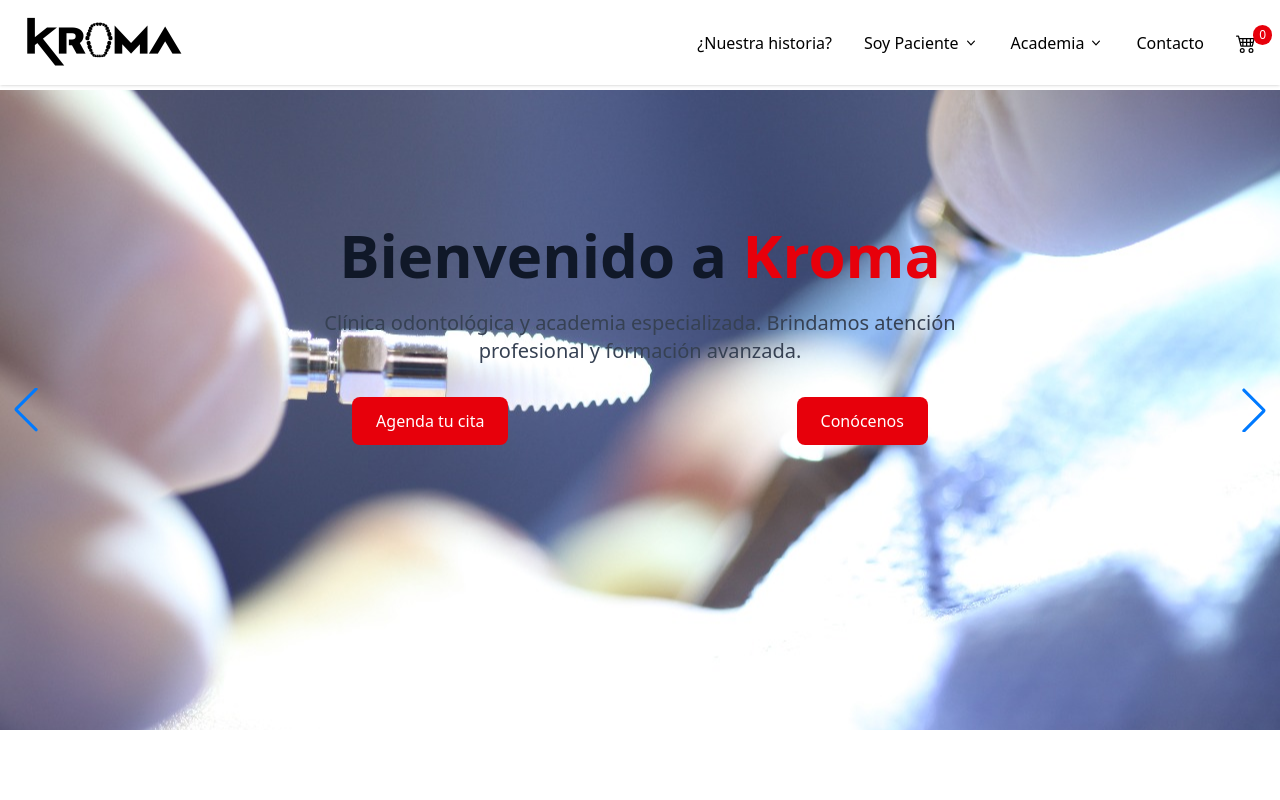
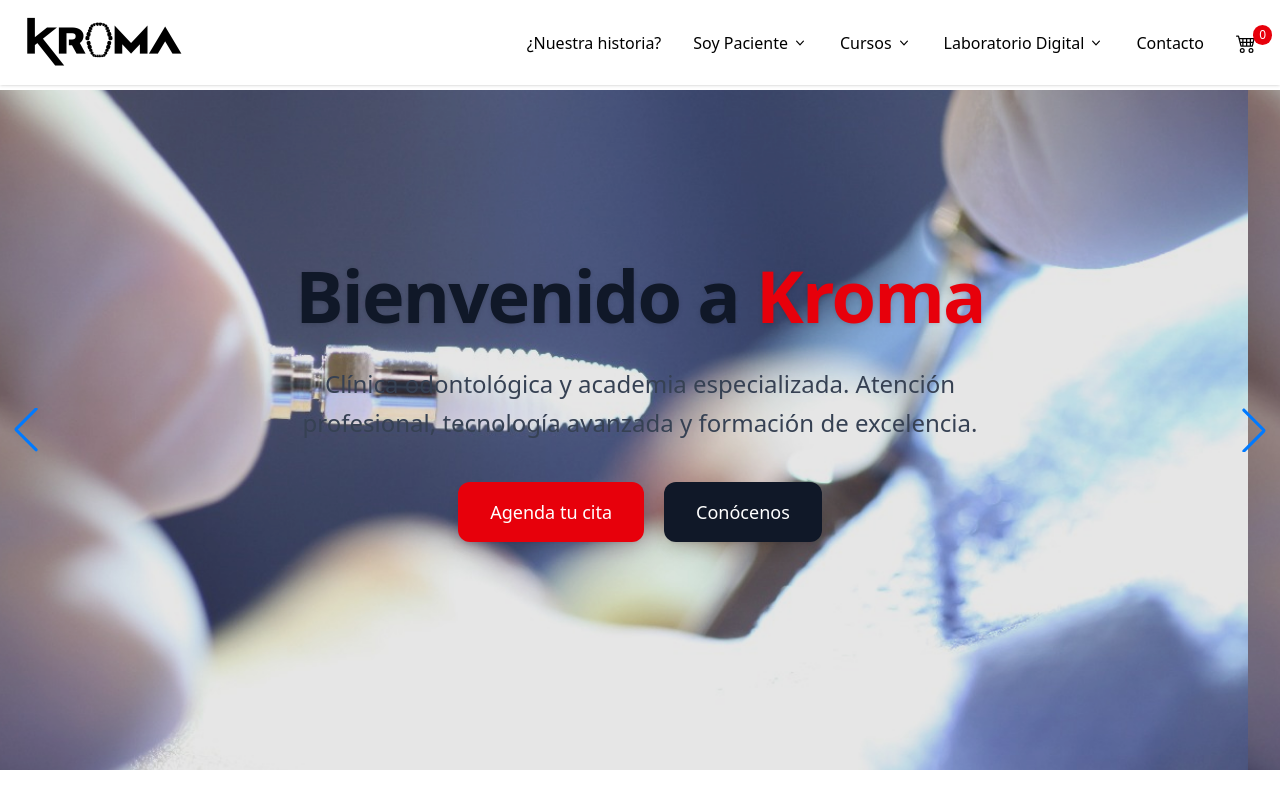
Before and after one commit to kromacompanysa/nuxt_web, a Nuxt app: page / in a window 1280 px wide. Shown: the top 800 px of the page. Built offline with nearby package versions, Linux system fonts and the light colour scheme.

Commit message:
adding contact, google map

```diff
--- a/app/app.config.ts
+++ b/app/app.config.ts
@@ -22,7 +22,7 @@
       ],
     },
     {
-      label: "Academia",
+      label: "Cursos",
       type: "dropdown",
       items: [
         { label: "Fotografía odontológica", href: "/" },
@@ -35,6 +35,19 @@
         { label: "Periodoncia e implantes", href: "/" },
         { label: "Ortodoncia", href: "/" },
         { label: "Odontología digital", href: "/" },
+      ],
+    },
+    {
+      label: "Laboratorio Digital",
+      type: "dropdown",
+      items: [
+        { label: "Pronto", href: "/" },
+        { label: "Pronto", href: "/" },
+        { label: "Pronto", href: "/" },
+        { label: "Pronto", href: "/" },
+        { label: "Pronto", href: "/" },
+        { label: "Pronto", href: "/" },
+        { label: "Pronto", href: "/" },
       ],
     },
     {
--- a/app/components/DefaultHero.vue
+++ b/app/components/DefaultHero.vue
@@ -1,5 +1,5 @@
 <template>
-    <section class="relative min-h-[80vh] overflow-hidden">
+  <section class="relative min-h-[85vh] overflow-hidden">
     <!-- BACKGROUND SWIPER -->
     <Swiper
       :modules="[Navigation]"
@@ -13,41 +13,48 @@
         class="block w-full h-full"
       >
         <div
-                    class="absolute inset-0 w-full h-full bg-center bg-cover bg-no-repeat"
+          class="absolute inset-0 w-full h-full bg-center bg-cover bg-no-repeat scale-105 brightness-90"
           :style="{ backgroundImage: `url(${img})` }"
         ></div>
       </SwiperSlide>
     </Swiper>
 
-        <!-- WHITE OVERLAY -->
-        <div class="absolute inset-0 bg-white/70 backdrop-blur-[1px]"></div>
+    <!-- OVERLAY CON GRADIENTE -->
+    <div
+      class="absolute inset-0 bg-gradient-to-b from-white/70 via-white/60 to-white/40 backdrop-blur-[2px]"
+    ></div>
 
     <!-- TEXT CONTENT -->
     <div
-            class="relative z-10 max-w-4xl mx-auto px-6 pt-32 pb-32 text-center text-gray-900"
+      class="relative z-10 max-w-4xl mx-auto px-6 pt-40 pb-28 text-center text-gray-900"
     >
-            <h1 class="text-4xl md:text-6xl font-bold leading-tight">
-                Bienvenido a <span class="text-red-600">Kroma</span>
+      <h1
+        class="text-5xl md:text-7xl font-extrabold tracking-tight leading-tight drop-shadow-sm"
+      >
+        Bienvenido a
+        <span class="text-red-600">Kroma</span>
       </h1>
 
-            <p class="text-gray-700 text-lg md:text-xl max-w-2xl mx-auto mt-4">
-                Clínica odontológica y academia especializada. Brindamos
-                atención profesional y formación avanzada.
+      <p
+        class="text-gray-700 text-lg md:text-2xl max-w-3xl mx-auto mt-6 leading-relaxed"
+      >
+        Clínica odontológica y academia especializada. Atención profesional,
+        tecnología avanzada y formación de excelencia.
       </p>
 
       <div
-                class="flex flex-col sm:flex-row justify-center gap-4 pt-8 w-full mx-auto"
+        class="flex flex-col sm:flex-row justify-center gap-5 pt-10 w-full mx-auto"
       >
         <NuxtLink
           to="/contact"
-                    class="w-[180px] sm:w-auto mx-auto px-6 py-3 bg-red-600 text-white rounded-lg hover:bg-red-700 transition text-center"
+          class="px-8 py-4 text-lg bg-red-600 text-white rounded-xl shadow-lg hover:bg-red-700 hover:shadow-xl transition-all"
         >
           Agenda tu cita
         </NuxtLink>
 
         <NuxtLink
           to="/about"
-                    class="w-[180px] sm:w-auto mx-auto px-6 py-3 bg-red-600 text-white rounded-lg hover:bg-red-700 transition text-center"
+          class="px-8 py-4 text-lg bg-gray-900 text-white rounded-xl shadow-lg hover:bg-gray-800 hover:shadow-xl transition-all"
         >
           Conócenos
         </NuxtLink>
--- a/app/pages/contact.vue
+++ b/app/pages/contact.vue
@@ -1,6 +1,59 @@
 <template>
-    <div class="p-10 max-w-3xl mx-auto">
-        <h1 class="text-3xl font-bold mb-4">Contacto</h1>
-        <p>Proximanente…</p>
+  <section class="max-w-6xl mx-auto px-6 py-10">
+    <!-- Heading -->
+    <!-- <h1 class="text-4xl font-bold text-center mb-4">Contacto</h1> -->
+    <!-- <p class="text-center text-gray-500 mb-16"> -->
+    <!--   Encuéntranos y agenda tu cita con facilidad -->
+    <!-- </p> -->
+
+    <!-- Layout -->
+    <div class="grid md:grid-cols-2 gap-12 items-start">
+      <!-- LEFT: Info -->
+      <div class="space-y-6">
+        <div class="bg-white shadow-lg rounded-2xl p-8">
+          <h3 class="text-2xl font-semibold mb-4 flex items-center gap-2">
+            <span class="text-red-600">📍</span> Nuestra Ubicación
+          </h3>
+
+          <p class="text-gray-700 leading-relaxed">
+            Clínica Kroma <br />
+            Av. Lambramani #175 <br />
+            Arequipa, Arequipa - Perú
+          </p>
+
+          <div class="mt-6 space-y-2 text-gray-600">
+            <p>📞 +51 999 999 999</p>
+            <p>✉ contacto@kroma.pe</p>
+            <p>🕐 Lun - Sáb : 9:00 AM - 7:00 PM</p>
+          </div>
+
+          <a
+            href="https://www.google.com/maps/place/Av.+Lambramani+175,+Arequipa+04002"
+            target="_blank"
+            class="inline-block mt-6 bg-red-600 text-white px-6 py-3 rounded-full hover:bg-red-700 transition"
+          >
+            Cómo llegar
+          </a>
+        </div>
+      </div>
+
+      <!-- RIGHT: Google Map -->
+      <div class="rounded-2xl overflow-hidden shadow-lg">
+        <iframe
+          src="https://www.google.com/maps/embed?pb=!1m18!1m12!1m3!1d608.1912766416547!2d-71.5234735430459!3d-16.409874778330668!2m3!1f0!2f0!3f0!3m2!1i1024!2i768!4f13.1!3m3!1m2!1s0x91424b0239f9f507%3A0x8587ee56077b30a2!2sAv.%20Lambramani%20175%2C%20Arequipa%2004002!5e0!3m2!1sen!2spe!4v1764101713789!5m2!1sen!2spe"
+          width="100%"
+          height="420"
+          style="border: 0"
+          allowfullscreen
+          loading="lazy"
+          referrerpolicy="no-referrer-when-downgrade"
+        ></iframe>
+      </div>
     </div>
+  </section>
 </template>
+
+<script setup>
+const mapUrl =
+  "https://www.google.com/maps/embed?pb=!1m18!1m12!1m3!1d3901.790988!2d-77.002!3d-12.089!2m3!1f0!2f0!3f0";
+</script>
--- a/app/pages/index.vue
+++ b/app/pages/index.vue
@@ -18,6 +18,6 @@
 <script setup>
 import DefaultPreFooter from "@/components/DefaultPreFooter.vue";
 import DefaultSwiperGallery from "@/components/DefaultSwiperGallery.vue";
-import DefaultSwiperCourses from "~/components/DefaultSwiperCourses.vue";
+import DefaultSwiperCourses from "@/components/DefaultSwiperCourses.vue";
 import DefaultHero from "@/components/DefaultHero.vue";
 </script>
```
Lines whose indentation alone changed are shown as unchanged.
